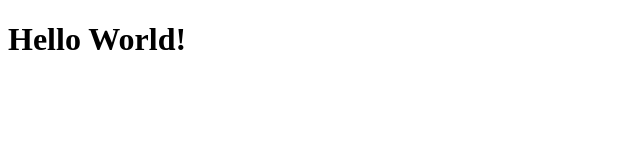
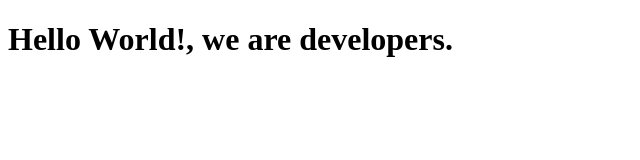
Before and after one commit to AlexisJW/AlexisAndDanielProject, a plain HTML site: page index.html in a window 1280 px wide. Shown: the whole page, without its empty margins (0-640 px from the left). Drawn offline with Linux system fonts and the light colour scheme.

Commit message:
modified the index.html file

```diff
--- a/index.html
+++ b/index.html
@@ -7,7 +7,7 @@
   </head>
 
   <body>
-    <h1>Hello World!</h1>
+    <h1>Hello World!, we are developers.</h1>
     <script src="https://cdn.freecodecamp.org/testable-projects-fcc/v1/bundle.js"></script>
 
     <!--
```
